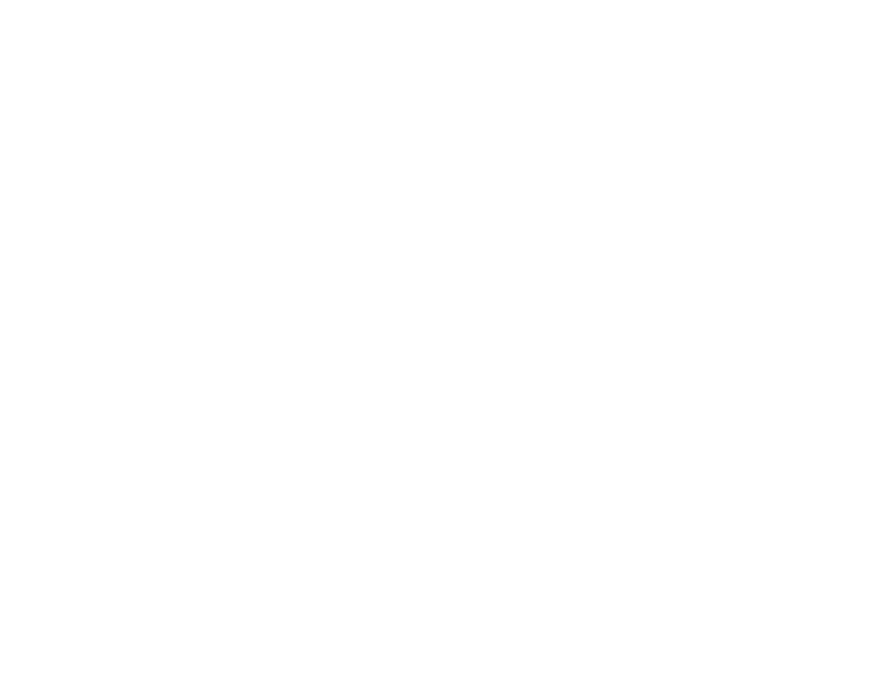
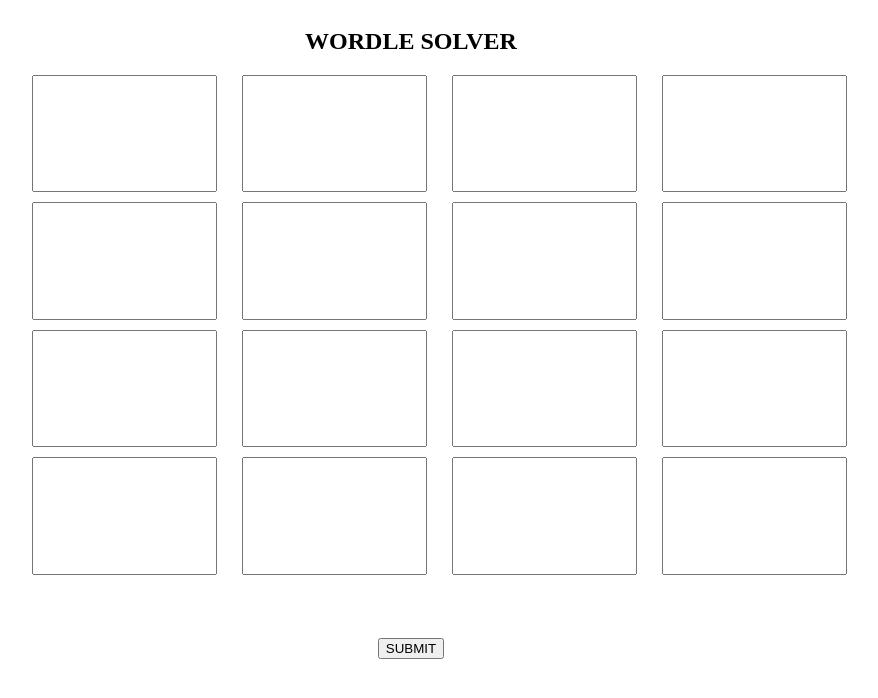
Before and after one commit to IsaacYu15/WordHuntSolver, a website: page index.html in a window 1280 px wide. Shown: the whole page, without its empty margins (229-1107 px from the left). Drawn offline with Linux system fonts and the light colour scheme.

Commit message:
feat: display a grid and submission button

```diff
--- a/index.html
+++ b/index.html
@@ -2,10 +2,39 @@
 
 <html>
     <head>
-        <title>web</title>
+        <title>WORDLE SOLVER</title>
+        <link rel = "stylesheet" href = "style.css">
+
     </head>
     <body>
-        <script></script>
+
+        <section id="header" >
+            <h2>WORDLE SOLVER</h2>
+        </section>
+
+        <section id ="inputGrids">
+
+            <!--Create 16 input fields-->
+            <script>
+
+                for (let i = 0; i < 16; i ++) {
+                    var input = document.createElement("input");
+                    input.setAttribute('type', 'text');
+
+                    //append the created element to the desired parent element
+
+                    var parent = document.getElementById("inputGrids");
+                    parent.appendChild(input);
+                }
+
+            </script>
+
+        </section>
+
+        <section id="userInput">
+            <button type ="button">SUBMIT</button>
+        </section>
+
     </body>
 
 </html>
--- /dev/null
+++ b/style.css
@@ -0,0 +1,23 @@
+#header{
+    display:flex;
+    justify-content: center;
+}
+
+#inputGrids {
+    display: grid;
+
+    grid-template-columns: 1fr 1fr 1fr 1fr;
+    grid-template-rows: 1fr 1fr 1fr 1fr;
+
+    grid-gap: 10px 25px;
+
+    height: 500px;
+    margin-left: 20%;
+    margin-right: 20%;
+}
+
+#userInput {
+    margin-top: 5%;
+    display:flex;
+    justify-content: center;
+}
```
Also changed, not shown: app.js (+2 -6 lines), main.txt (renamed from main.js).
